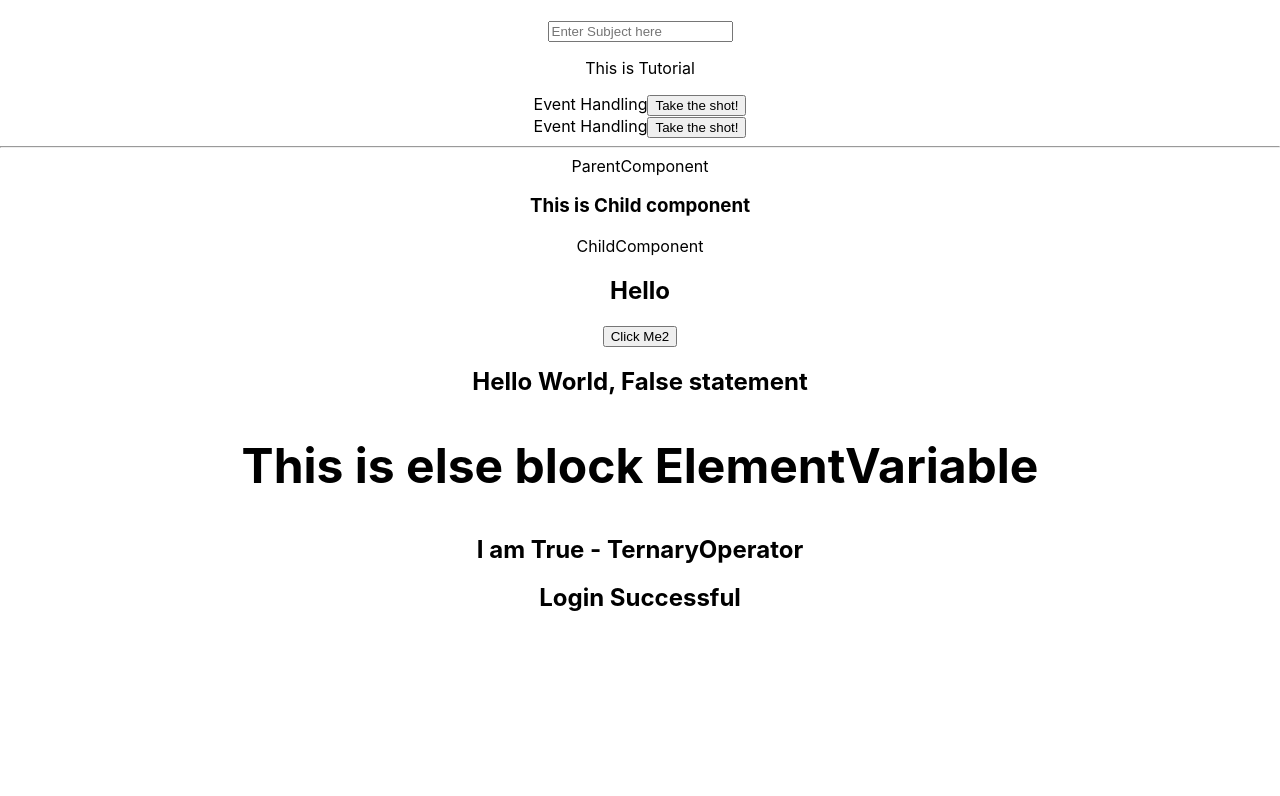
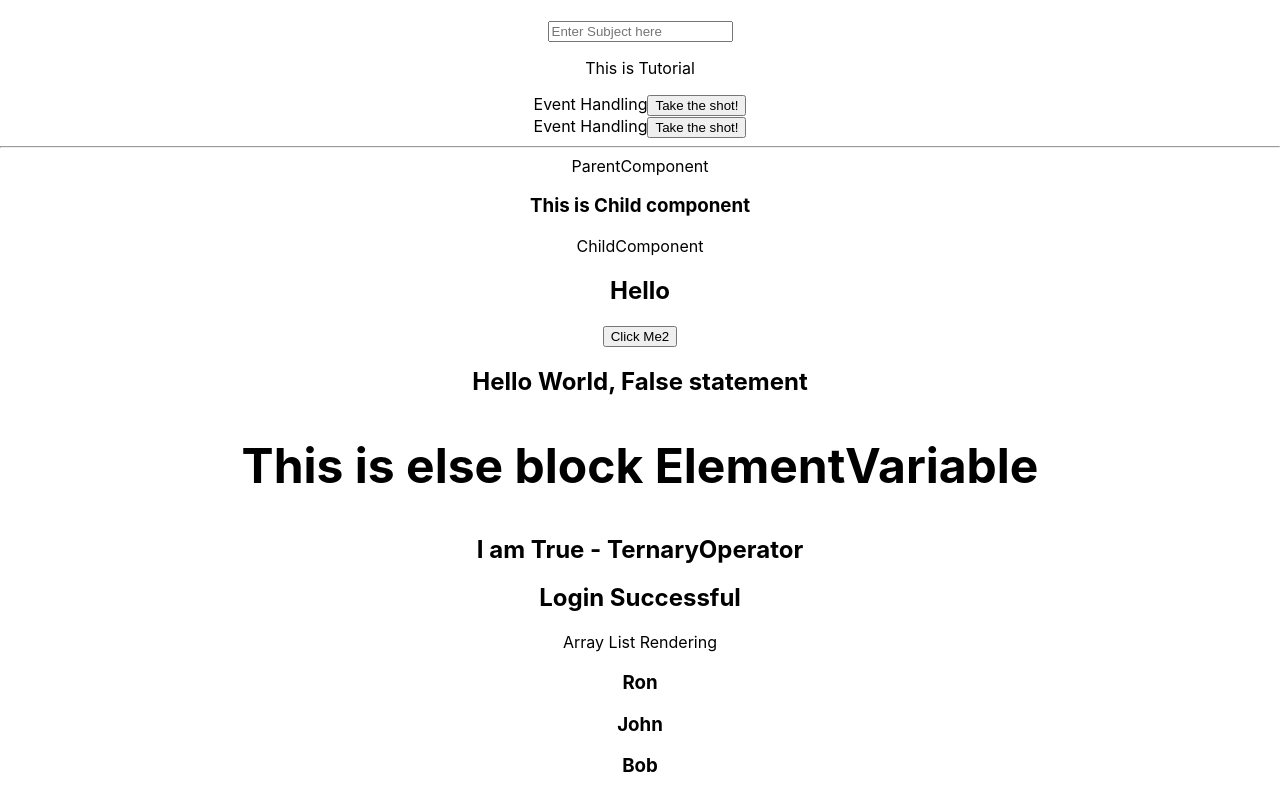
Before and after one commit to MonikaS5/ReactJS, a React (Create React App) app: page / in a window 1280 px wide. Shown: the part 2599-3395 px from the top of the page. Before the commit the page ends 3231 px from the top, so only its background shows below. Built offline with nearby package versions, Linux system fonts and the light colour scheme.

Commit message:
Array(List Rendering)

```diff
--- a/src/App.js
+++ b/src/App.js
@@ -24,6 +24,7 @@ import Userconditional from './components/Userconditional';
 import ElementVariable from './components/ElementVariable';
 import TernaryOperator from './components/TernaryOperator';
 import Shortcircuit from './components/Shortcircuit';
+import ArrayList from './components/ArrayList';
 
 function App() {
   return (
@@ -85,6 +86,7 @@ function App() {
     <ElementVariable/>
     <TernaryOperator/>
     <Shortcircuit/>
+    <ArrayList/>
     </div>
   );
 }
--- /dev/null
+++ b/src/components/ArrayList.js
@@ -0,0 +1,16 @@
+import React from 'react'
+
+function ArrayList() {
+    const name1= ["Ron", "John", "Bob"]
+  return (
+    <>
+    <div>Array List Rendering</div>
+    <h3>{name1[0]}</h3>
+    <h3>{name1[1]}</h3>
+    <h3>{name1[2]}</h3>
+    </>
+
+  )
+}
+
+export default ArrayList
```
